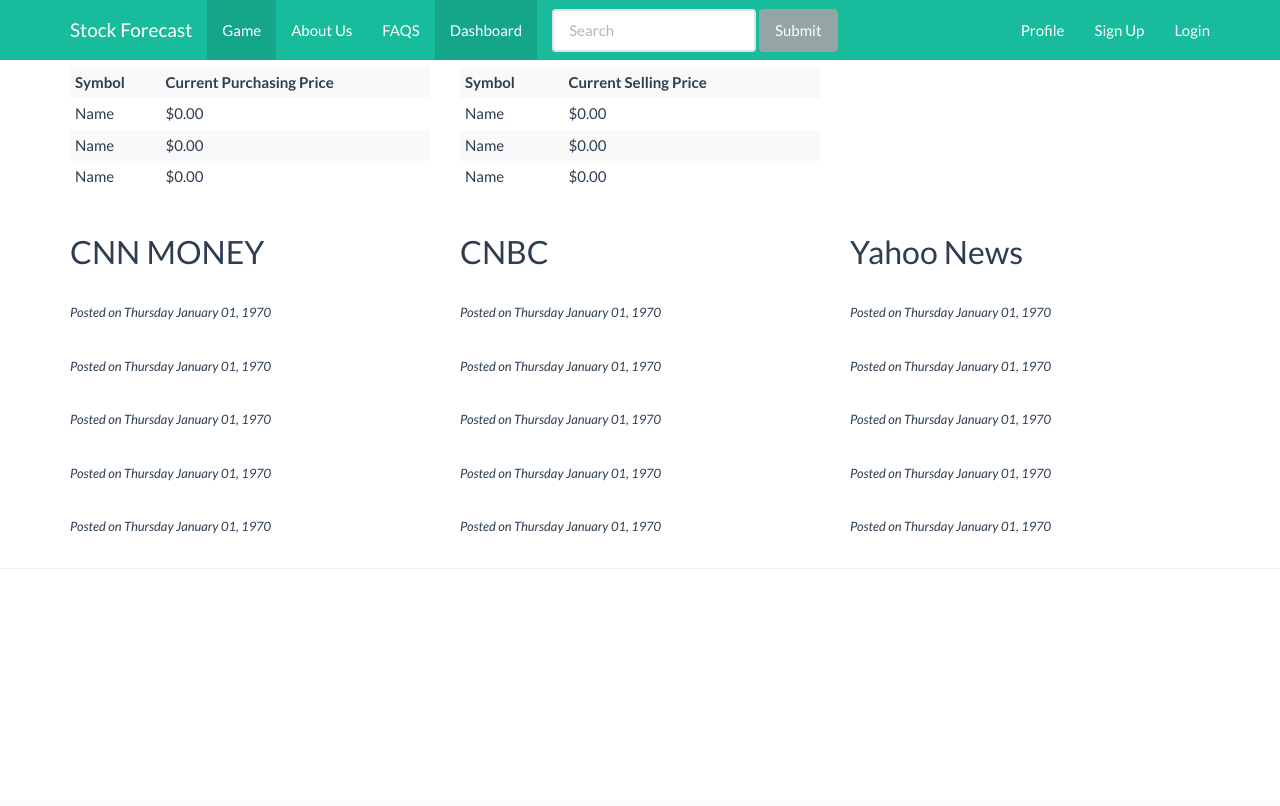
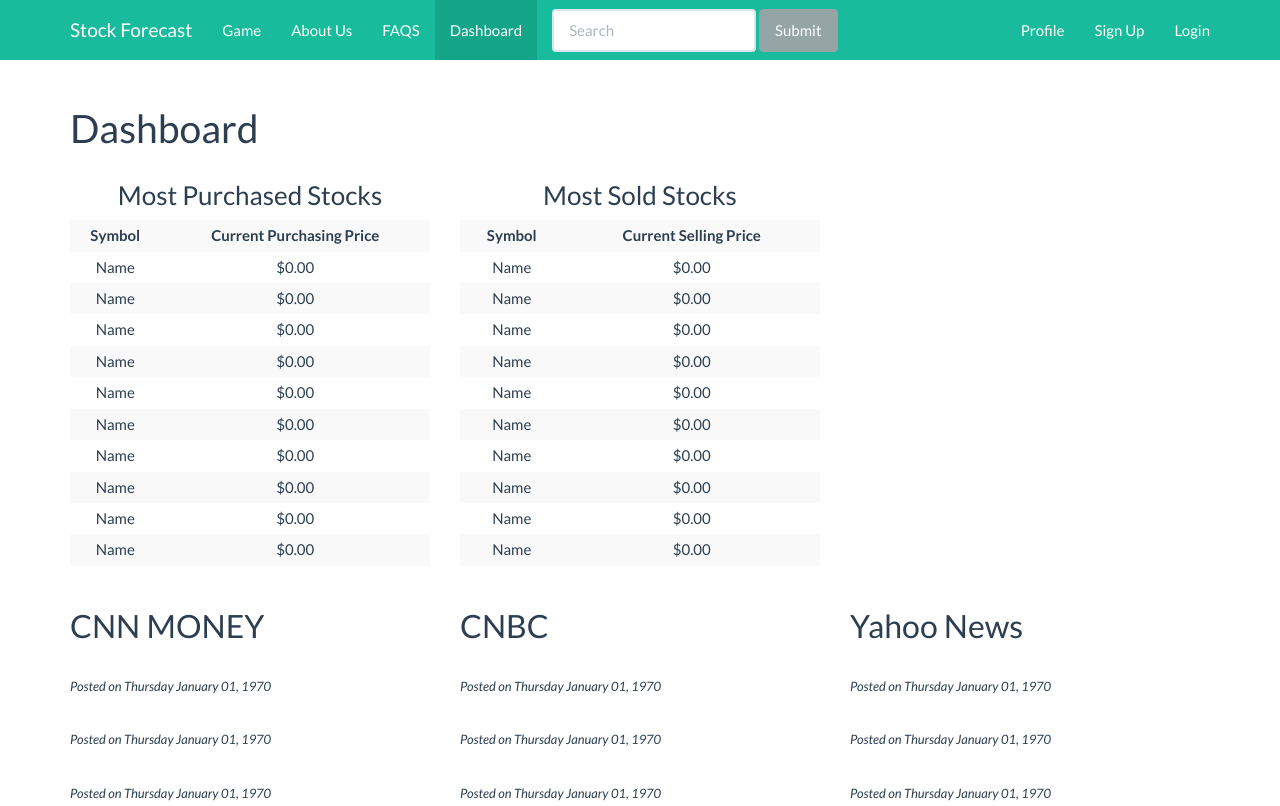
Before and after one commit to DotStar-Game-of-Stocks/Website-Design, a PHP site: page /dashboard.php in a window 1280 px wide. Shown: the top 806 px of the page. Before the commit the page ends 569 px from the top, so only its background shows below. Run offline with PHP 8.4, Linux system fonts and the light colour scheme; data that the repository does not hold is empty; some libraries are stand-ins or nearby versions.

Commit message:
dashboard is fixed some more

```diff
--- a/dashboard.php
+++ b/dashboard.php
@@ -31,7 +31,7 @@
         </div>
         <div id="navbar" class="navbar-collapse">
 		<ul class="nav navbar-nav navbar-left">
-            <li class="active"><a href="index.php">Game</a></li>
+            <li><a href="index.php">Game</a></li>
             <li><a href="about.php">About Us</a></li>
             <li><a href="faqs.php">FAQS</a></li>
 			<li class = "active"><a href="dashboard.php">Dashboard</a></li>
@@ -55,47 +55,106 @@
 
     <!-- Main jumbotron for a primary marketing message or call to action -->
     <div class="container">
+	<br></br>
+	<br></br>
+	<h1>Dashboard</h1>
 	<!--Stocks-->
 	<div class="row">
 		<div class="col-lg-4 col-sm-6">
-			<h2>Most Purchased Stocks</h2>
+			<h3 class="statistic-values text-center">Most Purchased Stocks</h3>
 			<table class="table table-stribed table-content table-condensed table-striped">
 				<tr>
-					<td><strong>Symbol</strong></td>
-					<td><strong>Current Purchasing Price</strong></td>
+					<th class="statistic-values text-center">Symbol</th>
+					<th class="statistic-values text-center">Current Purchasing Price</th>
 				</tr>
 				<tr>
-					<td>Name</td>
-					<td>$0.00</td>
+					<td class="statistic-values text-center">Name</td>
+					<td class="statistic-values text-center">$0.00</td>
 				</tr>
 				<tr>
-					<td>Name</td>
-					<td>$0.00</td>
+					<td class="statistic-values text-center">Name</td>
+					<td class="statistic-values text-center">$0.00</td>
 				</tr>
 				<tr>
-					<td>Name</td>
-					<td>$0.00</td>
+					<td class="statistic-values text-center">Name</td>
+					<td class="statistic-values text-center">$0.00</td>
+				</tr>
+				<tr>
+					<td class="statistic-values text-center">Name</td>
+					<td class="statistic-values text-center">$0.00</td>
+				</tr>
+				<tr>
+					<td class="statistic-values text-center">Name</td>
+					<td class="statistic-values text-center">$0.00</td>
+				</tr>
+				<tr>
+					<td class="statistic-values text-center">Name</td>
+					<td class="statistic-values text-center">$0.00</td>
+				</tr>
+				<tr>
+					<td class="statistic-values text-center">Name</td>
+					<td class="statistic-values text-center">$0.00</td>
+				</tr>
+				<tr>
+					<td class="statistic-values text-center">Name</td>
+					<td class="statistic-values text-center">$0.00</td>
+				</tr>
+				<tr>
+					<td class="statistic-values text-center">Name</td>
+					<td class="statistic-values text-center">$0.00</td>
+				</tr>
+				<tr>
+					<td class="statistic-values text-center">Name</td>
+					<td class="statistic-values text-center">$0.00</td>
 				</tr>
 			</table>
 		</div>
 		<div class="col-lg-4 col-sm-6">
-			<h2>Most Sold Stocks</h2>
+			<h3 class="statistic-values text-center">Most Sold Stocks</h3>
 			<table class="table table-stribed table-content table-condensed table-striped">
 				<tr>
-					<td><strong>Symbol</strong></td>
-					<td><strong>Current Selling Price</strong></td>
+					<th class="statistic-values text-center"><strong>Symbol</strong></th>
+					<th class="statistic-values text-center">Current Selling Price</strong></th>
 				</tr>
 				<tr>
-					<td>Name</td>
-					<td>$0.00</td>
+					<td class="statistic-values text-center">Name</td>
+					<td class="statistic-values text-center">$0.00</td>
 				</tr>
 				<tr>
-					<td>Name</td>
-					<td>$0.00</td>
+					<td class="statistic-values text-center">Name</td>
+					<td class="statistic-values text-center">$0.00</td>
 				</tr>
 				<tr>
-					<td>Name</td>
-					<td>$0.00</td>
+					<td class="statistic-values text-center">Name</td>
+					<td class="statistic-values text-center">$0.00</td>
+				</tr>
+				<tr>
+					<td class="statistic-values text-center">Name</td>
+					<td class="statistic-values text-center">$0.00</td>
+				</tr>
+				<tr>
+					<td class="statistic-values text-center">Name</td>
+					<td class="statistic-values text-center">$0.00</td>
+				</tr>
+				<tr>
+					<td class="statistic-values text-center">Name</td>
+					<td class="statistic-values text-center">$0.00</td>
+				</tr>
+				<tr>
+					<td class="statistic-values text-center">Name</td>
+					<td class="statistic-values text-center">$0.00</td>
+				</tr>
+				<tr>
+					<td class="statistic-values text-center">Name</td>
+					<td class="statistic-values text-center">$0.00</td>
+				</tr>
+				<tr>
+					<td class="statistic-values text-center">Name</td>
+					<td class="statistic-values text-center">$0.00</td>
+				</tr>
+				<tr>
+					<td class="statistic-values text-center">Name</td>
+					<td class="statistic-values text-center">$0.00</td>
 				</tr>
 			</table>
 		</div>
```
